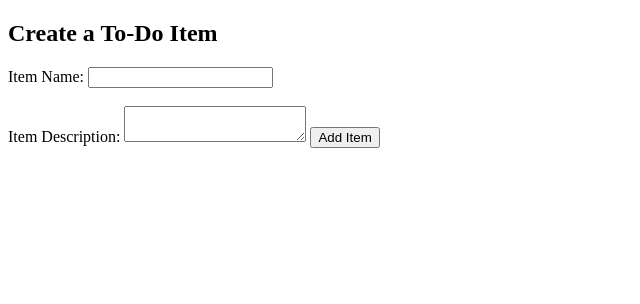
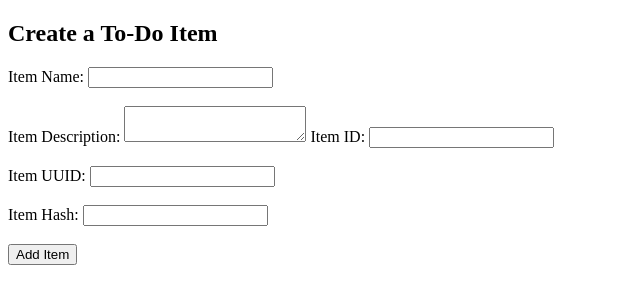
Before and after one commit to shakti101101/Deveops_Git_-_Github_assign_4, a Flask app: template templates/todo.html in a window 1280 px wide. Shown: the top 304 px of the page, without its empty margins (0-640 px from the left). Run offline with Flask 3, Linux system fonts and the light colour scheme; the template is opened without the code that fills it, so the values that code supplies are empty.

Commit message:
branch changes and save code master_1

```diff
--- a/templates/login.html
+++ /dev/null
@@ -1 +0,0 @@
-<h1>Login</h1>
--- a/templates/todo.html
+++ b/templates/todo.html
@@ -12,7 +12,14 @@
         <label for="item_description">Item Description:</label>
         <textarea id="item_description" name="item_description" required></textarea>
 
+          <label for="item_id">Item ID:</label>
+          <input type="text" id="item_id" name="item_id" required><br><br>
 
+          <label for="item_uuid">Item UUID:</label>
+          <input type="text" id="item_uuid" name="item_uuid" required><br><br>
+
+          <label for="item_hash">Item Hash:</label>
+          <input type="text" id="item_hash" name="item_hash" required><br><br>
 
 
         <button type="submit">Add Item</button>
```
